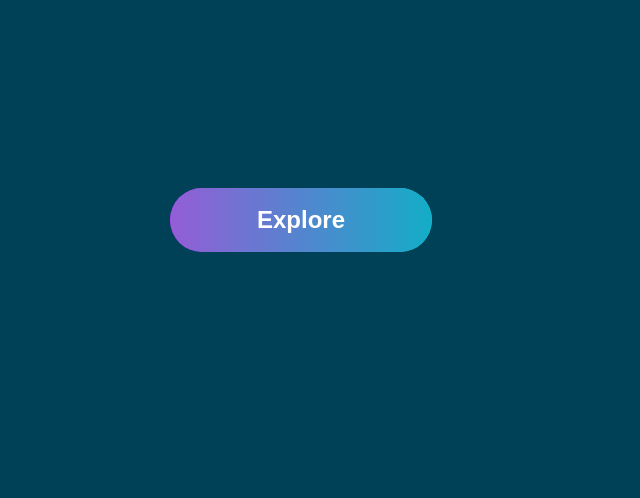
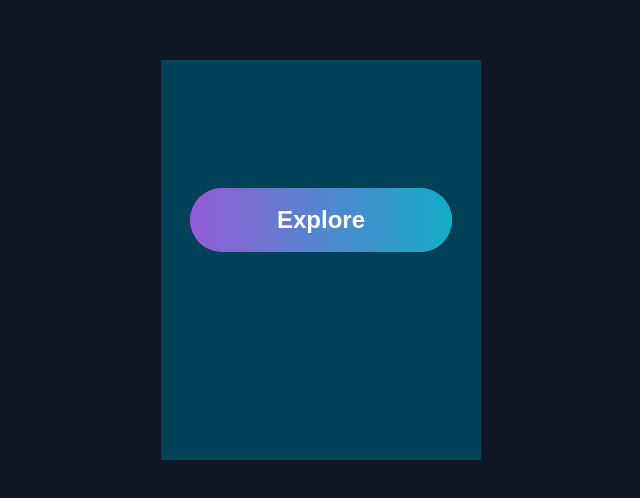
Before and after one commit to Henoker/next-js-portfolio_website, a Next.js app: page / in a window 1280 px wide. Shown: the part 140-638 px from the top of the page, without its empty margins (339-979 px from the left). Built offline with nearby package versions, Linux system fonts and the light colour scheme.

Commit message:
feat: into animation

```diff
--- a/src/components/Home/Home.js
+++ b/src/components/Home/Home.js
@@ -2,10 +2,24 @@ import React from 'react'
 import { HomeContainer, ExploreBtn} from './HomeStyles'
 import Link from 'next/dist/client/link'
 import Button from '../../styles/GlobalComponents/Button';
+import VerticalBackgrounds from './VerticalBackground';
+import { motion } from "framer-motion";
 
 export const Home = () => {
   return (
-    <HomeContainer>
+    <HomeContainer as={motion.div} animate={{
+        scale: [1, 2, 2, 1, 1],
+        rotate: [0, 0, 180, 180, 0],
+        borderRadius: ["0%", "0%", "50%", "50%", "0%"]
+      }}
+      transition={{
+        duration: 2,
+        ease: "easeInOut",
+        times: [0, 0.2, 0.5, 0.8, 1],
+
+      }}
+    style={{ width: '25%', height: '50vh', }}
+    >
         <Link href="/explore">
         <ExploreBtn><Button>Explore</Button></ExploreBtn>
       </Link>
--- a/src/components/Home/HomeStyles.js
+++ b/src/components/Home/HomeStyles.js
@@ -9,6 +9,9 @@ export const HomeContainer = styled(motion.div)`
   width: 100%;
   height: 100vh;
   background: #004158;
+  margin-top: 200px;
+  margin-left: 500px;
+
 
 `
 
--- /dev/null
+++ b/src/components/Home/VerticalBackground.js
@@ -0,0 +1,35 @@
+import React from 'react'
+import { motion } from 'framer-motion'
+
+const VerticalBackgrounds = () => {
+  return (
+    <div>
+      <motion.div
+        initial={{ background: 'red' }}
+        animate={{ background: 'blue' }}
+        transition={{ duration: 2 }}
+        style={{ width: '25%', height: '100vh' }}
+      />
+      <motion.div
+        initial={{ background: 'green' }}
+        animate={{ background: 'purple' }}
+        transition={{ duration: 2 }}
+        style={{ width: '25%', height: '100vh' }}
+      />
+      <motion.div
+        initial={{ background: 'orange' }}
+        animate={{ background: 'pink' }}
+        transition={{ duration: 2 }}
+        style={{ width: '25%', height: '100vh' }}
+      />
+      <motion.div
+        initial={{ background: 'black' }}
+        animate={{ background: 'yellow' }}
+        transition={{ duration: 2 }}
+        style={{ width: '25%', height: '100vh' }}
+      />
+    </div>
+  )
+}
+
+export default VerticalBackgrounds
--- a/src/pages/index.js
+++ b/src/pages/index.js
@@ -1,11 +1,13 @@
 import Head from "next/head";
 import Link from "next/link";
 import { Home } from "../components/Home/Home";
+
 
 export default function HomePage() {
   return (
     <>
     <Home/>
+
     </>
   )
 
```
